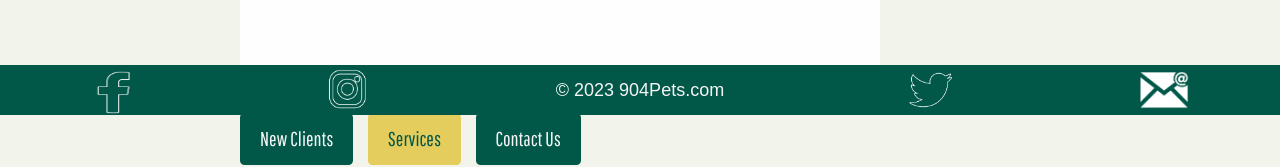
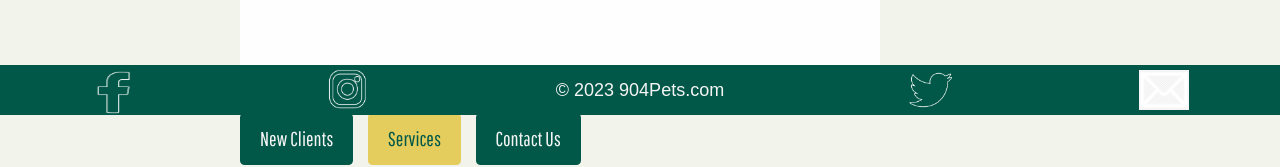
Before and after one commit to SleepyPanda99/904petsv1, a website built with Vite: page index.html in a window 1280 px wide. Shown: the part 685-852 px from the top of the page. Built offline with nearby package versions, Linux system fonts and the light colour scheme.

Commit message:
Update index.html

```diff
--- a/index.html
+++ b/index.html
@@ -120,7 +120,7 @@ END FORM --->
             <a href="https://www.instagram.com/904pets/"><img src="images/social.icon.instagram.png" alt="Instagram icon" class="social-icons"></a>
             <p>&copy; 2023 904Pets.com</p>
             <a href="https://mobile.twitter.com/904pets"><img src="images/social.icon.twitter.png" alt="Twitter icon" class="social-icons"></a>
-            <a href="mailto:joshuapredieri@yahoo.com"><img src="images/white-email-icon-2.jpg.png" alt="Email icon" class="social-icons"></a>
+            <a href="mailto:joshuapredieri@yahoo.com"><img src="images/406-4064141_email-logo-white-png-email-icon-light-blue.png" alt="Email icon" class="social-icons"></a>
         </div>
 	</main>
 </body>
```
